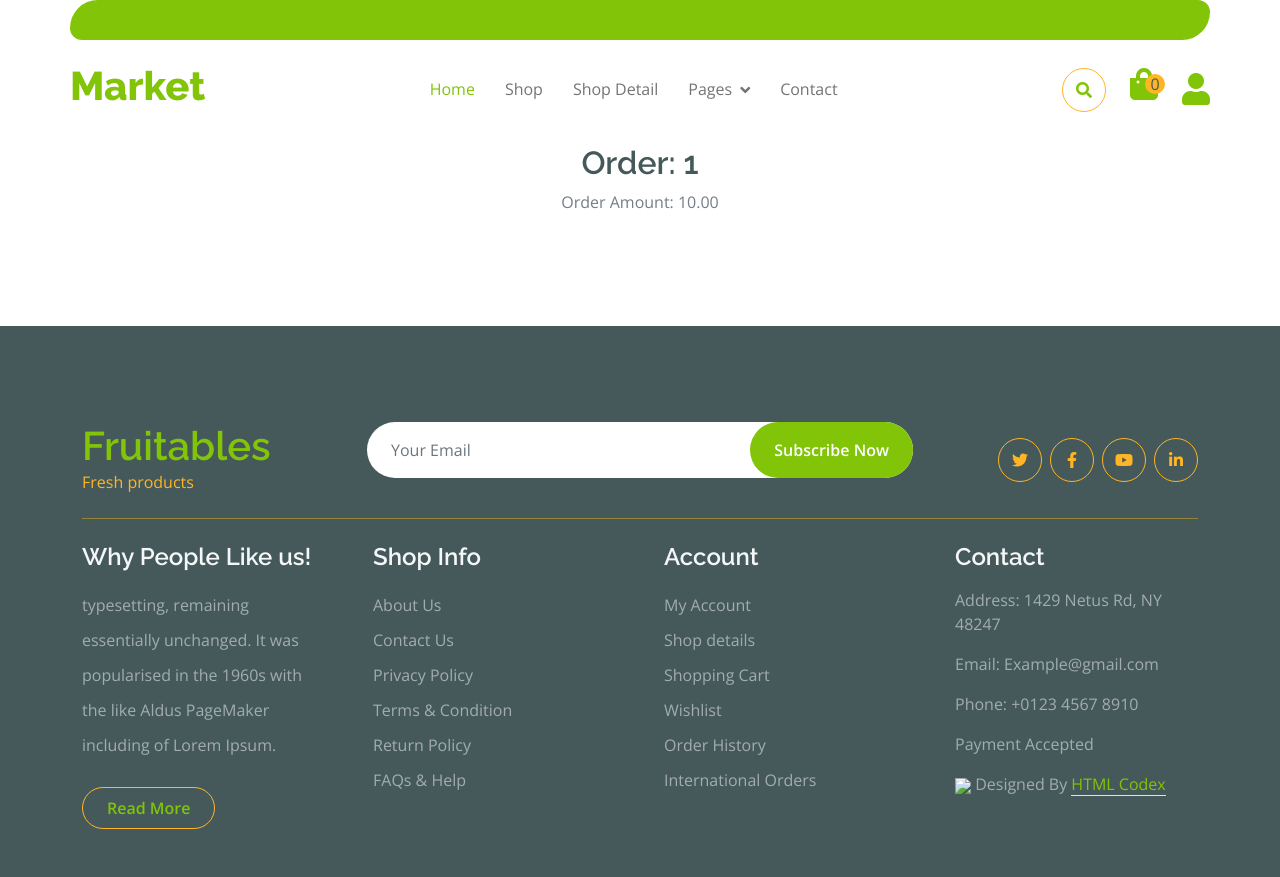
After one commit to MRamadan2511/market, a Django app: page /orders/detail/1/ in a window 1280 px wide. The commit adds this page. Run offline with Django 4.2, Linux system fonts and the light colour scheme; tables that the repository leaves empty hold one stand-in row (values such as "Sample post"); some libraries are stand-ins or nearby versions.

Commit message:
order detail view & fiix container for base html

```diff
--- a/TODO.txt
+++ b/TODO.txt
@@ -3,7 +3,7 @@
 -handel customer only to create orders
 -courier Model
 -link Market > Product >  best price
--after checkout make >>> orders
+-after checkout make >>> orders (Done)
 -check if user have address in checkout page or add new address
 -check login user before checkout page (login or create new user)
 -location filter
--- /dev/null
+++ b/orders/templates/orders/order_detail.html
@@ -0,0 +1,10 @@
+{% extends "base.html" %}
+
+{% block content %}
+<div class="container-fluid  py-5">
+</div>
+
+   <h2 class="text-center">Order: {{ order.id}}</h2>
+   <p class="text-center">Order Amount: {{ order.total_price}}</p>
+
+{% endblock content%}
--- a/orders/urls.py
+++ b/orders/urls.py
@@ -7,6 +7,7 @@ urlpatterns = [
 
     path('', views.order_list, name='orders_list'),
     path('place_order/', views.place_order, name='place_order'),
+    path('detail/<int:order_id>/', views.order_detail, name='order_detail'),
 
 
 ]
--- a/orders/views.py
+++ b/orders/views.py
@@ -1,4 +1,4 @@
-from django.shortcuts import render, redirect
+from django.shortcuts import render, redirect, get_object_or_404
 from .models import Order, OrderItem
 from carts.cart import Cart
 
@@ -39,3 +39,15 @@ def order_list(request):
     }
 
     return render(request, 'orders/orders_list.html', context)
+
+
+
+def order_detail(request, order_id):
+
+    order = get_object_or_404(Order, pk=order_id)
+
+    context = {
+        'order': order,
+    }
+
+    return render(request, 'orders/order_detail.html', context)
--- a/templates/base.html
+++ b/templates/base.html
@@ -49,9 +49,9 @@
 
         {% include "nav.html" %}
 
-        <div class="py-5">
-        {% block content %}
-        {% endblock content %}
+        <div class="container py-5">
+            {% block content %}
+            {% endblock content %}
         </div>
 
 
```
Also changed, not shown: orders/templates/orders/orders_list.html (+7 -3 lines).
